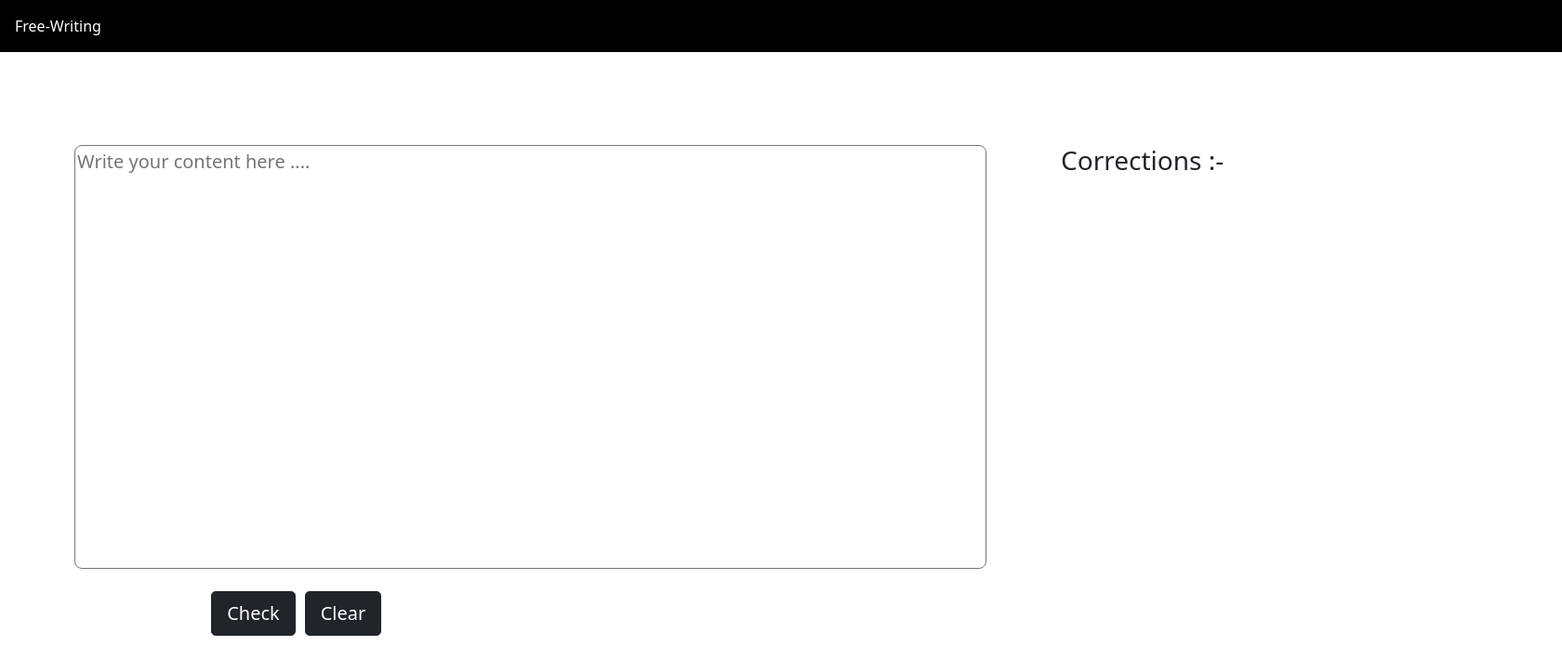
After one commit to shashank2123/Free-Writing, a Django app: page /gec_app/gec in a window 1680 px wide. The commit adds this page. Shown: the top 723 px of the page at 93% size. Run offline with Django 3.2, Linux system fonts and the light colour scheme.

Commit message:
adding gec feature

```diff
--- a/Free_Writing/urls.py
+++ b/Free_Writing/urls.py
@@ -15,7 +15,11 @@ Including another URLconf
 """
 from django.contrib import admin
 from django.urls import path
+from django.urls.conf import include
+from django.views.generic import TemplateView
 
 urlpatterns = [
     path('admin/', admin.site.urls),
+    path('',TemplateView.as_view(template_name = "Home.html"), name='home'),
+    path('gec_app/',include("gec_app.urls" , namespace='gec_app'),name='gec_app')
 ]
--- /dev/null
+++ b/gec_app/urls.py
@@ -0,0 +1,9 @@
+from django.urls import path
+from django.urls.conf import include
+from django.views.generic import TemplateView
+from gec_app import views
+
+app_name = "gec_app"
+urlpatterns = [
+    path('gec',views.load_gec_page,name='gec'),
+]
--- a/gec_app/views.py
+++ b/gec_app/views.py
@@ -1,3 +1,41 @@
 from django.shortcuts import render
+import requests
 
 # Create your views here.
+
+def load_gec_page(request):
+    text_value = ""
+    corrections = ""
+    if request.method == "POST":
+        text_value = request.POST.get('incorrect_text')
+
+        prefix = 'gec: '
+
+        text_list = [ prefix + temp + '.' for temp in text_value.split('.') if temp.strip() != '']
+
+        print(text_list)
+
+        API_URL = "https://api-inference.huggingface.co/models/prithivida/grammar_error_correcter_v1"
+        headers = {"Authorization": "Bearer api_ydyBXEkeTYneggYHgyXrGamriQfRTtAfxJ"}
+
+        def query(payload):
+	        response = requests.post(API_URL, headers=headers, json=payload)
+	        return response.json()
+
+        if text_list:
+            output = query({
+                    "inputs": text_list,
+                    "parameters":{
+                        "max_length":512
+                        }
+                    })
+
+            corrected_sent = [sent['generated_text'] for sent in output]
+
+            corrections = " ".join(corrected_sent)
+
+        text_value = text_value.replace(prefix,'')
+
+
+
+    return( render(request,"gec_app/gec.html",{"text_value":text_value,"corrections":corrections}))
--- a/static/css/index.css
+++ b/static/css/index.css
@@ -16,10 +16,20 @@ nav{
 
 }
 
+.content_container{
+    display: flex;
+}
+
+.display_container{
+    text-align: left;
+    width : 50%;
+    margin-left:
+}
+
 .write{
 margin-left: 80px;
 margin-top :100px;
-width: 300px;
+width: 45%;
 height: 400px;
 
 }
@@ -28,23 +38,41 @@ height: 400px;
     font-size: 20px;
     border-radius: 8px;
 }
-.card{
-float: right;
-margin-top: 80px;
-margin-right: 60px;
 
+.button-container{
+    display: flex;
+    align-content: center;
+    justify-content: center;
 }
-#check{
-    margin-top: 10px;
-    margin-left: 130px;
+.check{
+    text-align: center;
+    font-size: 20px;
+    color: white;
+    line-height: 80px;
+    font-weight: 600;
 }
-#clear{
-    margin-top: 10px;
+
+.clear{
+    text-align: center;
+    font-size: 20px;
+    color: white;
+    line-height: 80px;
+    font-weight: 600;
+    margin-left:10px;
 }
-#remove {
-    color: red;
-    text-underline-offset: 1px;
-    text-decoration-thickness:px ;
-    text-decoration-color:red ;
-    text-decoration-style: dotted;
+.corrections{
+    margin-left: 80px;
+    margin-top :100px;
+    width: 45%;
+    height: 400px;
 }
+.scroll {
+    margin:4px, 4px;
+    padding:4px;
+    width: 500px;
+    height: 400px;
+    overflow-x: hidden;
+    overflow-y: auto;
+    text-align:justify;
+    font-size: 20px;
+}
--- /dev/null
+++ b/template/gec_app/gec.html
@@ -0,0 +1,53 @@
+<!DOCTYPE html>
+{% load static %}
+<html lang="en">
+<head>
+    <meta charset="UTF-8">
+    <meta http-equiv="X-UA-Compatible" content="IE=edge">
+    <meta name="viewport" content="width=device-width, initial-scale=1.0">
+    <link href="https://cdn.jsdelivr.net/npm/bootstrap@5.0.2/dist/css/bootstrap.min.css" rel="stylesheet" integrity="sha384-EVSTQN3/azprG1Anm3QDgpJLIm9Nao0Yz1ztcQTwFspd3yD65VohhpuuCOmLASjC" crossorigin="anonymous">
+    <link href="{% static 'css/index.css' %}" rel="stylesheet">
+    <title>Free-Writing</title>
+</head>
+<body>
+
+<nav class="navbar navbar-expand-lg ">
+    <div class="conatiner-fluid">
+        <ul id="navbar" class="nav"  >
+            <li class="nav-item nav-link ">
+             Free-Writing
+            </li>
+        </ul>
+
+    </div>
+</nav>
+
+<div class="content_container">
+    <div clss="post_container" align = "left">
+        <div class="write">
+            <form action ="gec" method = "POST">
+                {% csrf_token %}
+                <textarea name="incorrect_text" rows="15" cols="80" placeholder="Write your content here ....">{{text_value}}</textarea>
+                <div class="button-container">
+                    <div class="check">
+                        <input type="submit" class="btn btn-lg btn-dark" value="Check">
+                    </div>
+                    <div class="clear">
+                        <input type="reset" class="btn btn-lg btn-dark" value="Clear">
+                    </div>
+                </div>
+            </form>
+        </div>
+    </div>
+    <div class="display_container" align = "right">
+        <div class="corrections">
+            <h3>Corrections :- </h3>
+            <div class="scroll">{{corrections}}</div>
+        </div>
+    </div>
+</div>
+
+
+      <script src="https://cdn.jsdelivr.net/npm/bootstrap@5.0.2/dist/js/bootstrap.bundle.min.js" integrity="sha384-MrcW6ZMFYlzcLA8Nl+NtUVF0sA7MsXsP1UyJoMp4YLEuNSfAP+JcXn/tWtIaxVXM" crossorigin="anonymous"></script>
+</body>
+</html>
```
Also changed, not shown: Free_Writing/settings.py (+6 -1 lines), template/Home.html (added, +14 -0 lines), template/gec_app/index.html (deleted, +0 -92 lines), db.sqlite3 (added), static/css/sample.css (deleted), template/gec_app/sample.html (deleted).
